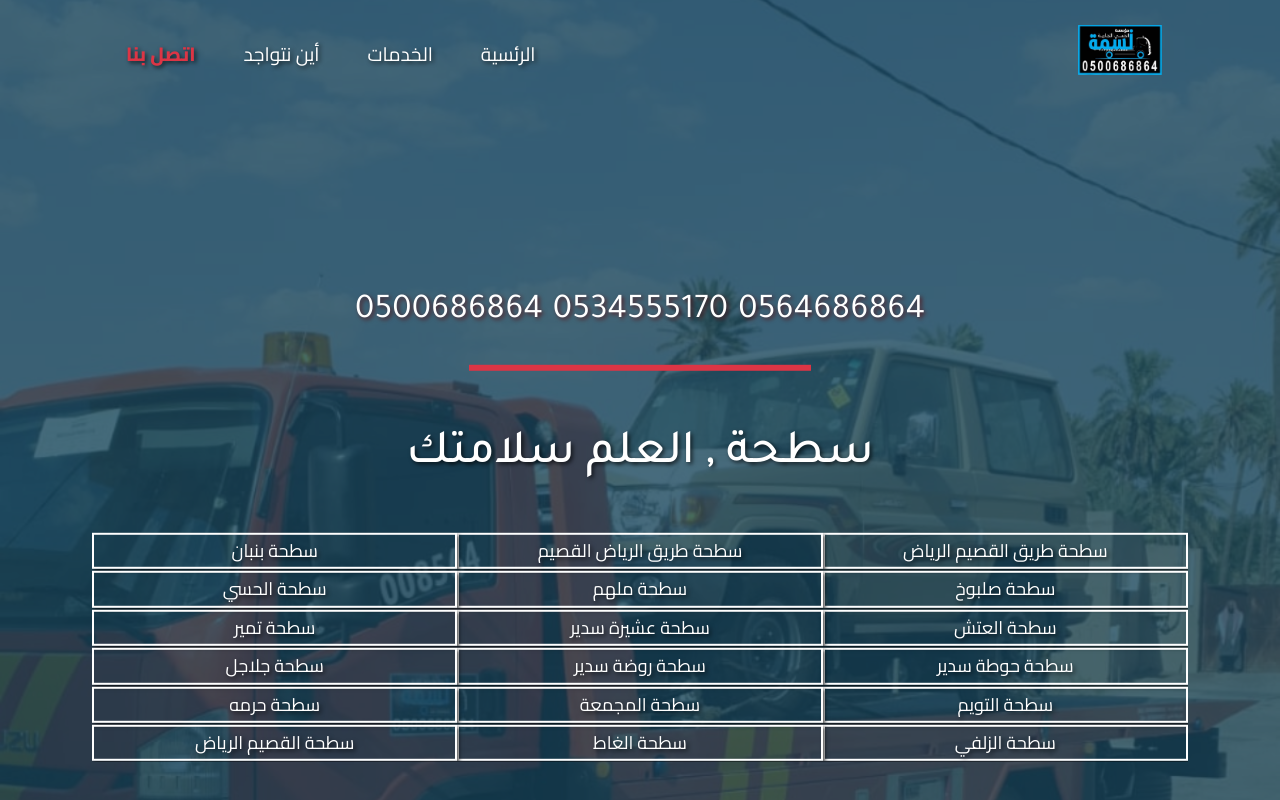
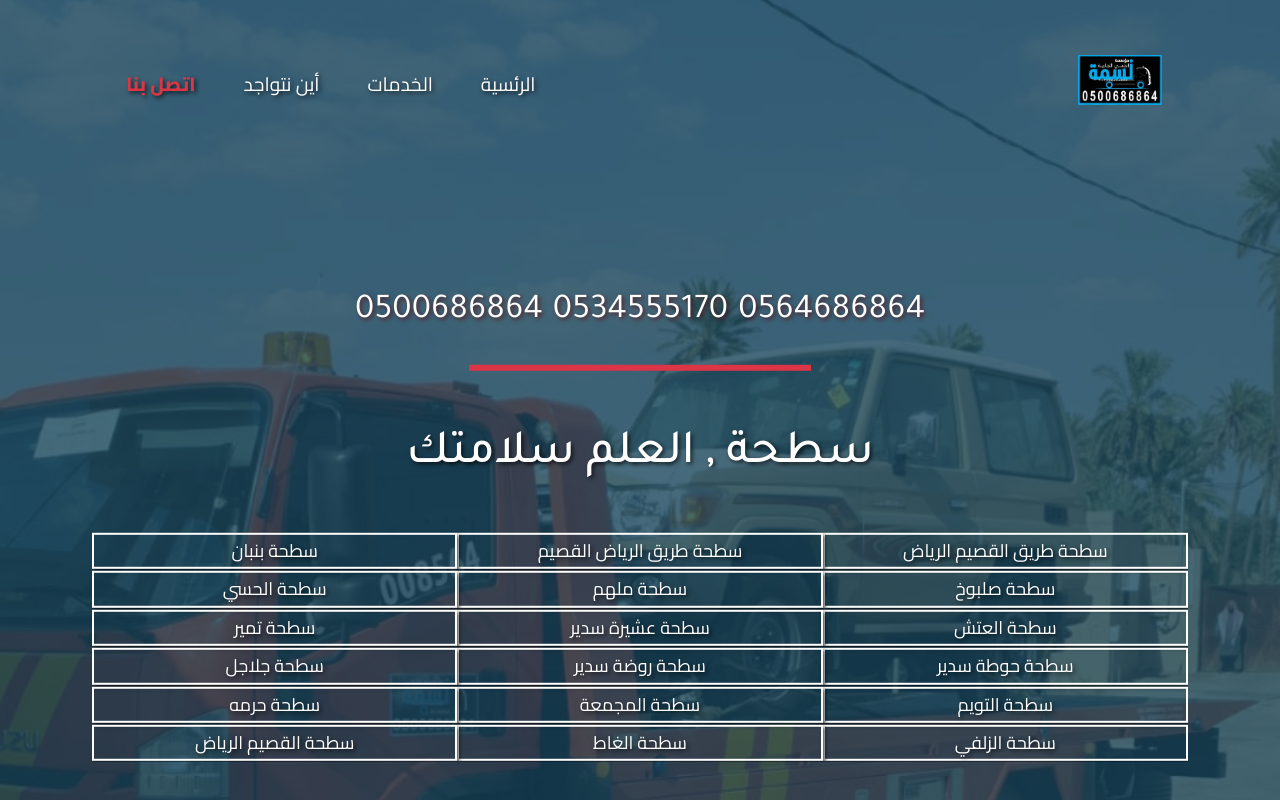
Before and after one commit to ahmed-mohammed-developer/satha-test, a React (Create React App) app: page / in a window 1280 px wide. Shown: the top 800 px of the page. Built offline with nearby package versions, Linux system fonts and the light colour scheme.

Commit message:
add margin nav

```diff
--- a/package.json
+++ b/package.json
@@ -45,5 +45,8 @@
       "last 1 firefox version",
       "last 1 safari version"
     ]
+  },
+  "devDependencies": {
+    "gh-pages": "^6.2.0"
   }
 }
--- a/src/components/Navbar/Navbar.css
+++ b/src/components/Navbar/Navbar.css
@@ -1,4 +1,10 @@
-.navbar { background-color: transparent; position: absolute; top: 0; width: 100%; z-index: 3; /* التأكد من أن الشريط العلوي فوق باقي العناصر */ }
+.navbar { background-color: transparent;
+   position: absolute;
+    top: 0;
+     width: 100%;
+     margin-top: 30px;
+     margin-bottom: 50px;
+      z-index: 3; /* التأكد من أن الشريط العلوي فوق باقي العناصر */ }
   .logo {
     height: 50px;
     cursor: pointer;
```
Also changed, not shown: 1 other file (tests, documents, lock files or other folders).
